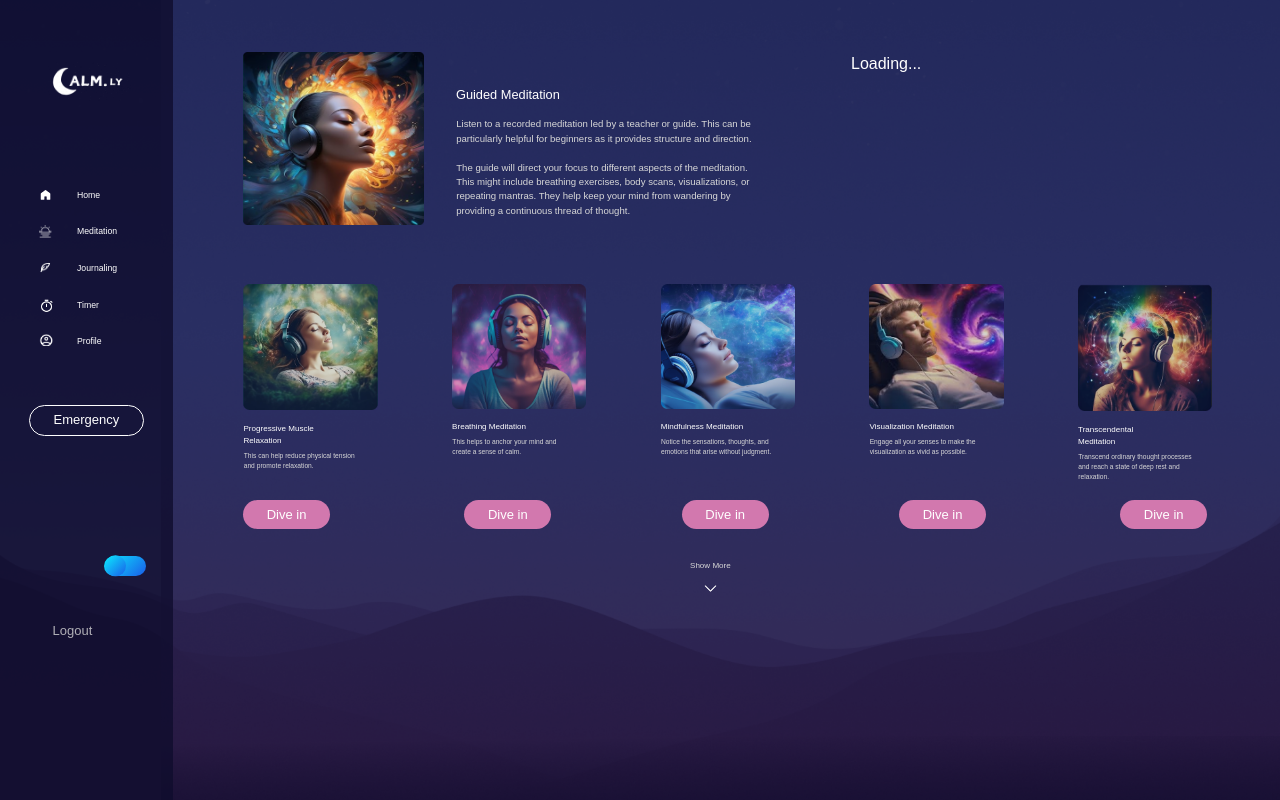
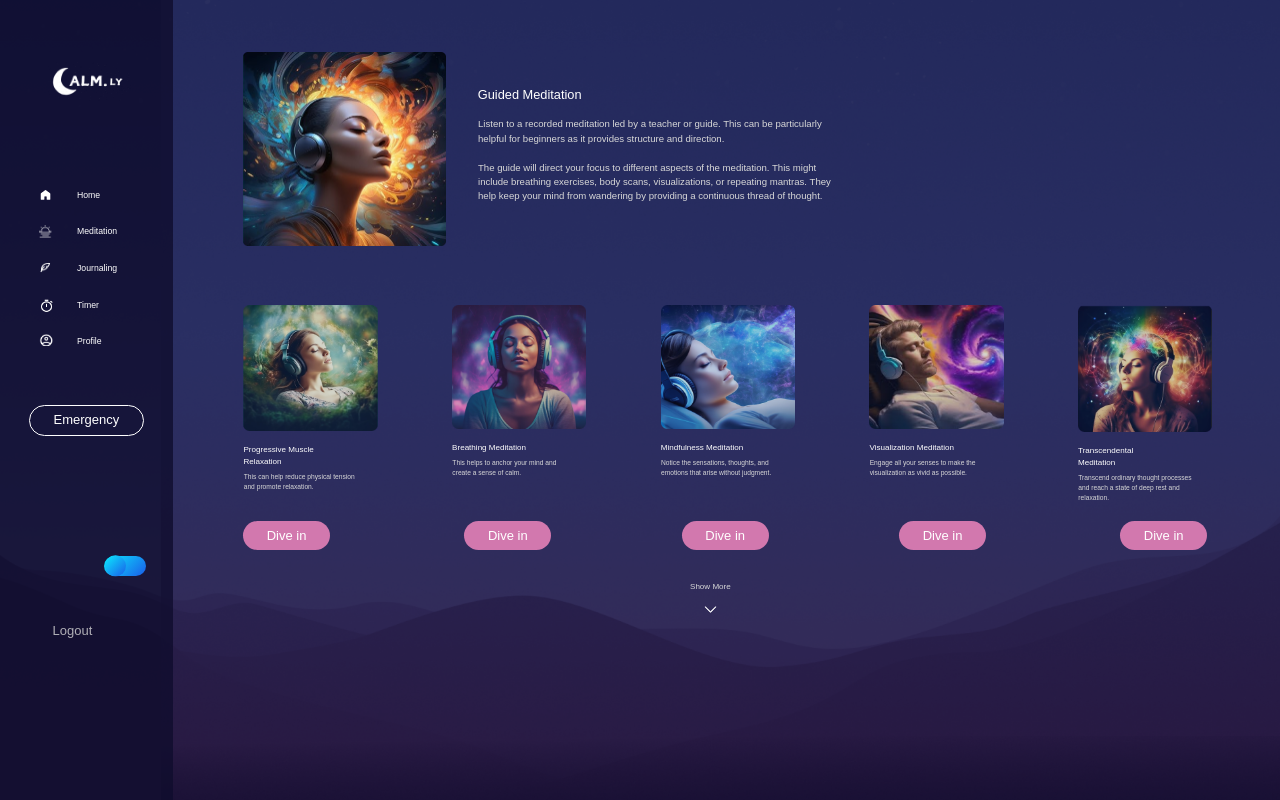
Before and after one commit to Josuzin/calmly, a Next.js app: page /meditation in a window 1280 px wide. Built offline with nearby package versions, Linux system fonts and the light colour scheme; no server answers.

Commit message:
meditation tracker OUT

```diff
--- a/components/MeditationPage.jsx
+++ b/components/MeditationPage.jsx
@@ -28,7 +28,7 @@ export default function MeditationPage() {
                                 from wandering by providing a continuous thread of thought.
                             </p>
                         </div>
-                            <MeditationTracker/>
+                            {/* <MeditationTracker/> */}
                     </div>
                     <div className="meditation-options-box">
                         <div className="ok">
```
